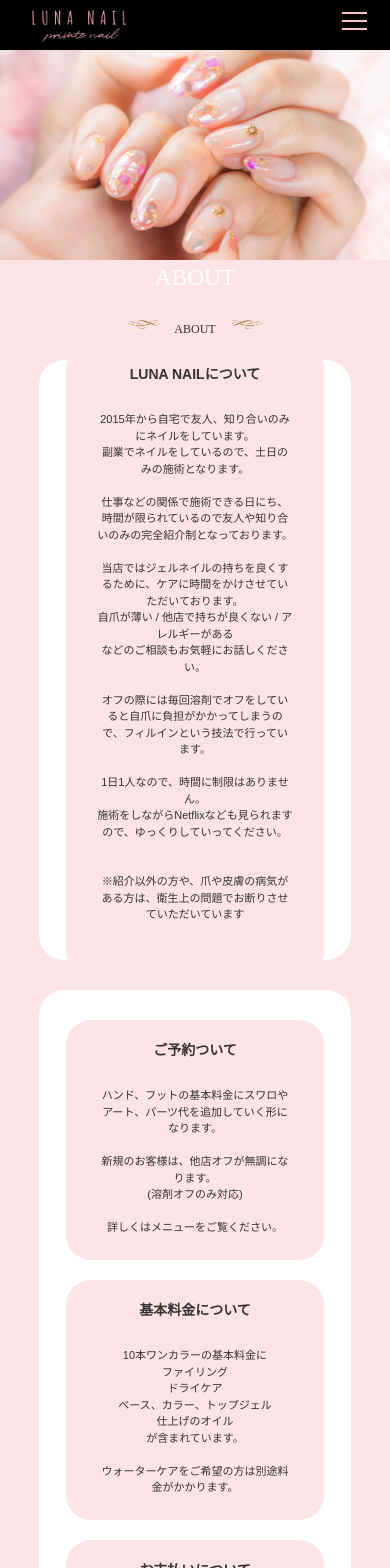
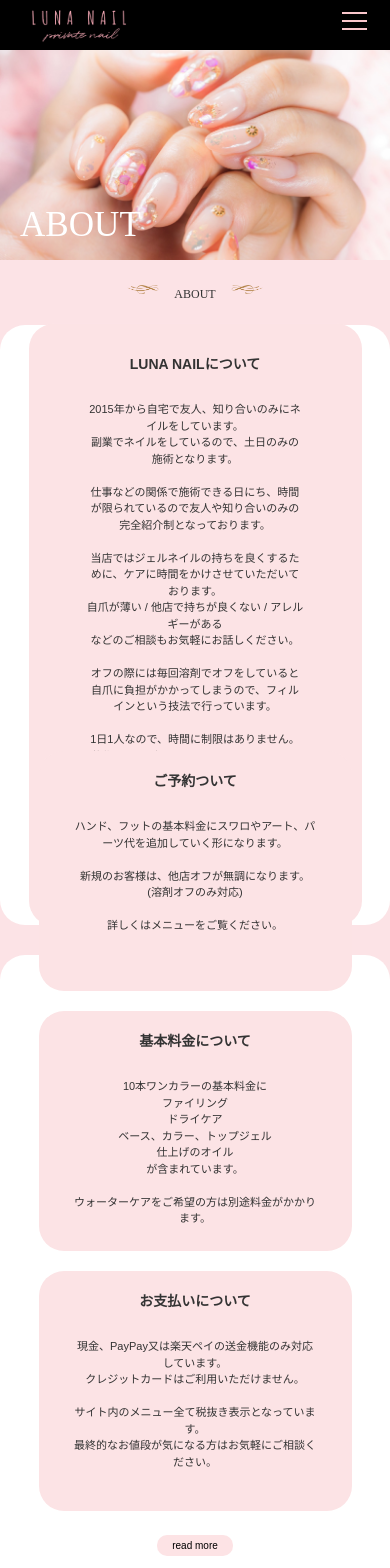
Before and after one commit to ichi0pg/nail-pj3, a Vue app: page /about in a window 390 px wide. Shown: the top 1568 px of the page. Built offline with nearby package versions, Linux system fonts and the light colour scheme.

Commit message:
test commit

```diff
--- a/src/App.vue
+++ b/src/App.vue
@@ -55,7 +55,7 @@ a {
 body {
   background-color: rgba(250, 198, 203, 0.48);
   color: #333;
-  font-size: 16px;
+  font-size: 1vw;
   font-family: 'Sen', sans-serif;
   line-height: 1.5;
 }
@@ -66,7 +66,7 @@ h1, h2,
 h1 {
   width: 100%;
   text-align: center;
-  font-size: 4vw;
+  font-size: 7vw;
   font-weight: initial;
   color: #fff;
 }
@@ -102,6 +102,10 @@ h3 {
   width: 100%;
   z-index: 100;
 }
+
+#eyechatch {
+  position: relative;
+}
 #eyechatch img {
   width: 100%;
   object-fit: cover;
@@ -135,12 +139,21 @@ h3 {
 }
 
 @media screen and (max-width: 768px) {
-  body {
-    font-size: 12px;
+  #eyechatch {
+    background-image: initial;
+    height: initial;
+    margin-bottom: initial;
   }
+  #eyechatch img {
+    max-width: 100%;
+    height: auto;
+  }
+  .title {
+    margin-top: 40px;
+  }
+
   h1 {
     font-size: 6vw;
-
     font-weight: initial;
   }
   h2 {
@@ -154,31 +167,11 @@ h3 {
     width: 30%;
   }
   .wing2 {
-    width: 55%;
+    width: 70%;
   }
+}
 
-  #eyechatch {
-    background-image: initial;
-    height: initial;
-    margin-bottom: initial;
-  }
-  #eyechatch img {
-    max-width: 100%;
-    height: auto;
-  }
-  .title {
-    margin-top: 40px;
-  }
-
-}
 @media screen and (max-width: 480px) {
-  body {
-    font-size: 11px;
-  }
-  h2 {
-    font-size: 12px;
-  }
-
   .title {
     margin-top: 25px;
     margin-bottom: 0;
@@ -187,10 +180,13 @@ h3 {
     width: 35%;
   }
   .wing2 {
-    width: 65%;
+    width: 90%;
   }
   .main-title {
     font-size: 14px;
   }
+  h2 {
+    font-size: 12px;
+  }
 }
 </style>
--- a/src/views/About.vue
+++ b/src/views/About.vue
@@ -17,7 +17,7 @@
           <div class="about">
             <h3>LUNA NAILについて</h3>
             <p class="ab-first">
-              <br>2015年から自宅で友人、知り合いのみにネイルをしています。<br>副業でネイルをしているので、土日のみの施術となります。<br><br>仕事などの関係で施術できる日にち、時間が限られているので友人や知り合いのみの完全紹介制となっております。<br><br>当店ではジェルネイルの持ちを良くするために、ケアに時間をかけさせていただいております。<br>自爪が薄い / 他店で持ちが良くない / アレルギーがある<br>などのご相談もお気軽にお話しください。<br><br>オフの際には毎回溶剤でオフをしていると自爪に負担がかかってしまうので、フィルインという技法で行っています。<br><br>1日1人なので、時間に制限はありません。<br>施術をしながらNetflixなども見られますので、ゆっくりしていってください。<br><br><br><small>※紹介以外の方や、爪や皮膚の病気がある方は、衛生上の問題でお断りさせていただいています</small><br><br><br></p>
+              <br>2015年から自宅で友人、知り合いのみにネイルをしています。<br>副業でネイルをしているので、土日のみの施術となります。<br><br>仕事などの関係で施術できる日にち、時間が限られているので友人や知り合いのみの完全紹介制となっております。<br><br>当店ではジェルネイルの持ちを良くするために、ケアに時間をかけさせていただいております。<br>自爪が薄い / 他店で持ちが良くない / アレルギーがある<br>などのご相談もお気軽にお話しください。<br><br>オフの際には毎回溶剤でオフをしていると自爪に負担がかかってしまうので、フィルインという技法で行っています。<br><br>1日1人なので、時間に制限はありません。<br>施術をしながらNetflixなども見られますので、ゆっくりしていってください。<br><br><br>※紹介以外の方や、爪や皮膚の病気がある方は、衛生上の問題でお断りさせていただいています<br><br><br></p>
           </div>
         </div>
       </div>
@@ -73,70 +73,67 @@ export default {
 </script>
 
 <style>
+.top-title {
+  position: absolute;
+  width: 100%;
+  bottom: 5%;
+  margin-left: 50px;
+  text-align: left;
+  font-size: 8vw;
+}
+
 .about-menu2,
 .about-menu3 {
   margin-top: 60px;
 }
-
-.about-wrap {
-  display: flex;
-  justify-content: center;
-  position: relative;
-  width: 90%;
-  height: 630px;
-  margin: auto;
-  background-color: #fff;
-  border-radius: 50px;
-}
-.about-wrap2 {
-  display: flex;
-  justify-content: center;
-  position: relative;
-  width: 90%;
-  height: 380px;
-  margin: auto;
-  padding-bottom: 30px;
-  background-color: #fff;
-  border-radius: 50px;
-  text-align: center;
-}
+.about-wrap,
+.about-wrap2,
 .about-wrap3 {
   display: flex;
   justify-content: center;
   position: relative;
-  width: 90%;
-  height: 1250px;
+  width: 80%;
   margin: auto;
+  text-align: center;
   background-color: #fff;
   border-radius: 50px;
-  text-align: center;
+}
+.about-wrap {
+  height: 700px;
+}
+.about-wrap2 {
+  height: 380px;
+  padding-bottom: 10px;
+}
+.about-wrap3 {
+  height: 1300px;
 }
 
-.about {
+.about,
+.about3 {
   position: absolute;
   width: 80%;
-  height: fit-content;
-  padding: 20px;
+  top: 50%;
+}
+.about {
   top: 50%;
   transform: translateY(-50%);
-  text-align: center;
+  padding: 30px;
   background-color: #fce3e5;
   border-radius: 50px;
 }
 .about2 {
   position: absolute;
   width: 90%;
-  top: 50px;
+  top: 30%;
+  transform: translateY(-30%);
   display: flex;
   margin: auto;
 }
 .about3 {
-  position: absolute;
-  width: 80%;
-  height: fit-content;
   top: 50%;
   transform: translateY(-50%);
-  padding: 20px;
+  padding: 30px;
   background-color: #fce3e5;
   border-radius: 50px;
 }
@@ -144,15 +141,15 @@ export default {
 .ab-center,
 .ab-right {
   width: 25%;
-  height: 250px;
+  height: fit-content;
   margin: auto;
   padding: 20px;
   background-color: #fce3e5;
-  border-radius: 50px;
+  border-radius: 30px;
 }
 .ab-first,
 .ab-last {
-  width: 90%;
+  width: 80%;
   margin: auto;
 }
 .ab-first p {
@@ -167,7 +164,7 @@ export default {
   width: 80%;
   margin: auto;
   text-align: center;
-  font-size: 12px;
+  font-size: 1vw;
 }
 button {
   padding: 5px 15px;
@@ -194,35 +191,54 @@ button {
 }
 
 @media screen and (max-width: 768px) {
+  .top-title {
+    position: absolute;
+    bottom: 3%;
+    font-size: 9vw;
+  }
+  .about-wrap,
+  .about-wrap2,
+  .about-wrap3 {
+    width: 100%;
+    border-radius: initial;
+  }
   .about-wrap {
-    width: 80%;
-    height: 650px;
+    width: 100%;
+    height: 750px;
   }
   .about-wrap2 {
-    width: 80%;
+    width: 100%;
     height: 880px;
   }
   .about-wrap3 {
-    width: 80%;
-    height: 1230px;
+    width: 100%;
+    height: 1300px;
+  }
+
+  .about,
+  .about3 {
+    width: 70%;
   }
   .about2 {
     display: block;
     width: 100%;
-    top: 40px;
   }
   .ab-left,
   .ab-center,
   .ab-right {
-    width: 80%;
+    width: 70%;
     height: 200px;
     margin-bottom: 30px;
+  }
+  .ab-first p,
+  .ab-last p {
+    font-size: 1vh;
   }
   .ab-left p,
   .ab-center p,
   .ab-right p {
     width: 65%;
-    font-size: 12px;
+    font-size: 1vh;
   }
   .ab-button {
     bottom: -25px;
@@ -236,6 +252,11 @@ button {
 }
 
 @media screen and (max-width: 480px) {
+  .top-title {
+    position: absolute;
+    bottom: 3%;
+    margin-left: 20px;
+  }
   .about-wrap {
     height: 600px;
     border-radius: 25px;
--- a/src/views/Home.vue
+++ b/src/views/Home.vue
@@ -304,7 +304,7 @@ a.btn-sns {
   .sub-wrap {
     background-color: initial;
     height: 850px;
-    margin-bottom: 100px;
+    margin-bottom: 130px;
   }
   .sns-wrap p {
     color: #000;
--- a/src/views/Profile.vue
+++ b/src/views/Profile.vue
@@ -69,30 +69,31 @@ export default {
 </script>
 
 <style>
+.top-title5 {
+  position: absolute;
+  bottom: 10%;
+}
 .section-title {
   text-align: center;
 }
-
 .prf-wrap {
   display: flex;
-  position: relative;
-  width: 90%;
-  height: 420px;
+  width: 80%;
+  height: 500px;
   margin: auto;
   background-color: #fff;
   border-radius: 50px;
 }
-.prf-left {
-  width: 300px;
-}
 .prf-img {
-  height: 350px;
+  width: 100%;
+  height: 80%;
   object-fit: cover;
-  margin: 35px;
+  margin: 45px;
   border-radius: 50px;
 }
 .wrap {
-  width: 60%;
+  position: relative;
+  width: 50%;
   height: 80%;
   margin: auto;
   background-color: #fce3e5;
@@ -105,33 +106,33 @@ export default {
 
 .prf-center p {
   position: absolute;
-  top: 50%;
-  transform: translateY(-50%);
-  left: 40%;
-  font-size: 14px;
+  width: 35%;
+  top: 55px;
+  left: 30px;
 }
 .prf-right p {
   position: absolute;
-  top: 50%;
-  transform: translateY(-50%);
-  left: 65%;
-  font-size: 14px;
-  line-height: 2em;
+  width: 45%;
+  top: 45px;
+  left: 50%;
+}
+.prf-left {
+  width: 30%;
 }
 
 .second-wrap {
   position: relative;
   display: flex;
-  width: 90%;
-  height: 400px;
+  width: 80%;
+  height: 550px;
   margin: auto;
   border-radius: 50px;
   background-color: #fff;
 }
 .res-left,
 .acc-right {
-  width: 80%;
-  height: 270px;
+  width: 75%;
+  height: 350px;
   margin: auto;
   padding: 20px;
   border-radius: 50px;
@@ -142,7 +143,6 @@ export default {
   width: 80%;
   margin: auto;
   margin-top: 20px;
-  font-size: 14px;
 }
 
 /* 猫 */
@@ -156,35 +156,34 @@ export default {
 @media screen and (max-width: 768px) {
   .prf-wrap {
     width: 80%;
-    height: 800px;
+    height: 700px;
   }
   .second-wrap {
     display: block;
     height: fit-content;
     width: 80%;
   }
+  .prf-img {
+    width: 100%;
+    height: 45%;
+    margin-left: 20px;
+    border-radius: 25px;
+  }
   .prf-left {
-    width: 50%;
+    width: 40%;
   }
   .prf-center p {
-    top: 20%;
-    transform: translateY(-20%);
-    left: 60%;
-    font-size: initial;
+    top: 30px;
+    width: 70%;
   }
   .prf-right p {
     width: 100%;
-    top: 93%;
-    left: 0;
-    right: 0;
+    top: 100%;
+    left: -40%;
     transform: translateY(-100%);
     text-align: center;
-    font-size: initial;
   }
-  .prf-img {
-    width: 100%;
-    height: 45%;
-  }
+
   .wrap {
     background-color: initial;
   }
@@ -202,6 +201,7 @@ export default {
   .acc-right p {
     width: 100%;
     margin-top: 30px;
+    font-size: 1vh;
   }
   /* 猫 */
   .cat2 img {
@@ -223,22 +223,22 @@ export default {
   .prf-img {
     width: 35%;
     height: 75%;
-    margin-bottom: 0;
-    border-radius: 25px;
+    margin: 25px;
+    border-radius: 20px;
   }
   .wrap {
     background-color: initial;
     height: initial;
+    width: 80%;
   }
   .prf-left {
     width: 100%;
   }
   .prf-center p {
-    width: 40%;
-    top: 10%;
+    width: 45%;
+    top: -130%;
     left: 50%;
     transform: translateY(-10px);
-    font-size: 10px;
   }
   .prf-right {
     text-align: center;
@@ -264,10 +264,6 @@ export default {
    background-color: initial;
    width: 80%;
  }
- .res-left p,
- .acc-right p {
-   font-size: 11px;
- }
  .res-left p {
    padding-bottom: 10px;
  }
```
